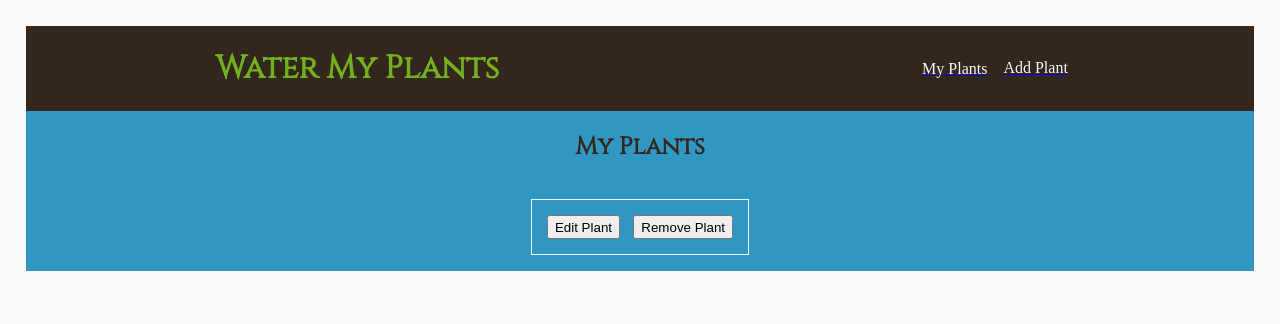
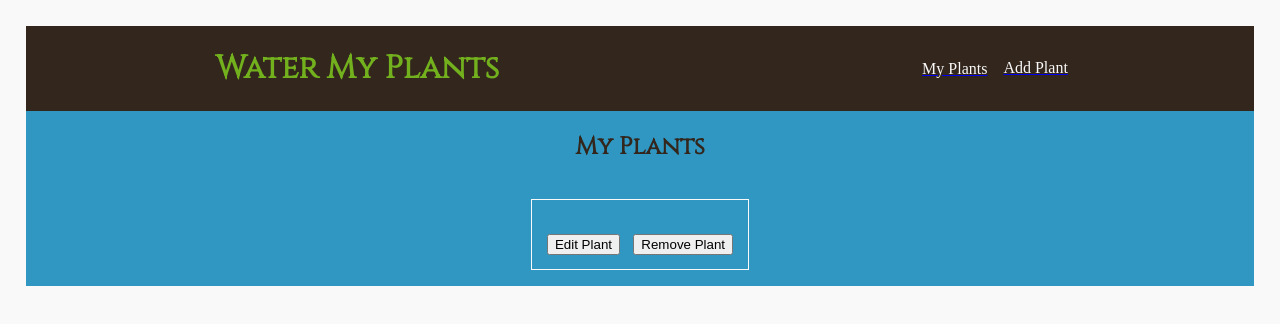
Before and after one commit to Water-My-Plants-BW-PT98/front-end, a React (Create React App) app: page /carddisplay in a window 1280 px wide. Shown: the top 324 px of the page. Built offline with nearby package versions, Linux system fonts and the light colour scheme; a web font is replaced by a local one.

Commit message:
Added styling to cards page.

```diff
--- a/src/Components/CardDisplayMOCK.js
+++ b/src/Components/CardDisplayMOCK.js
@@ -25,9 +25,6 @@ const StyledH3 = styled.h3`
 `
 
 const Plant = styled.div`
-    display: flex;
-    flex-direction: row;
-    flex-wrap: wrap;
     border: 1px solid #F9F9F9;
     margin: 1em;
     padding:.5em;
```
